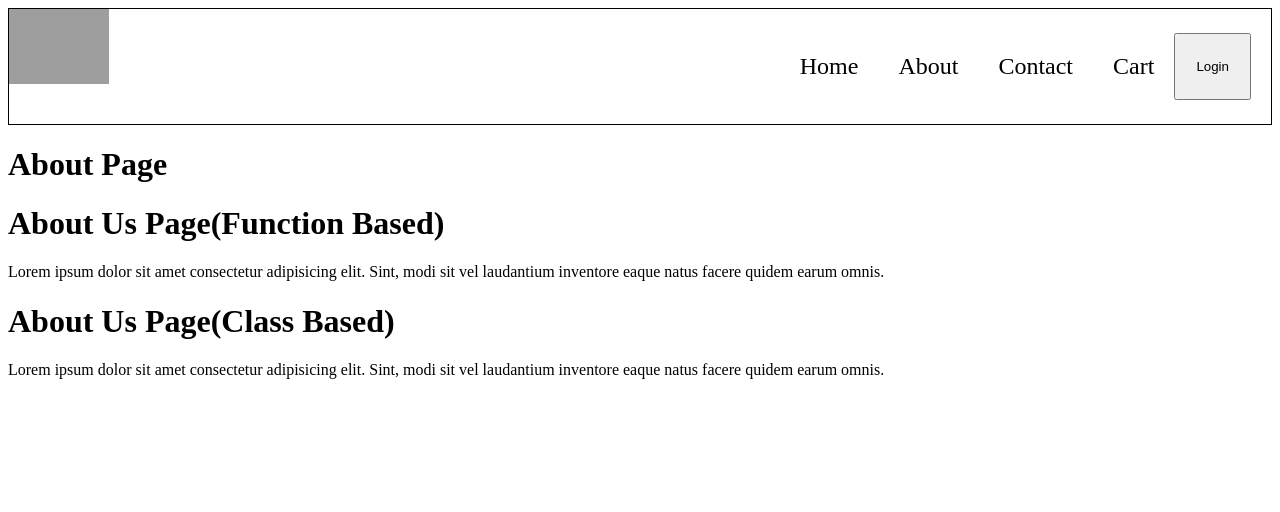
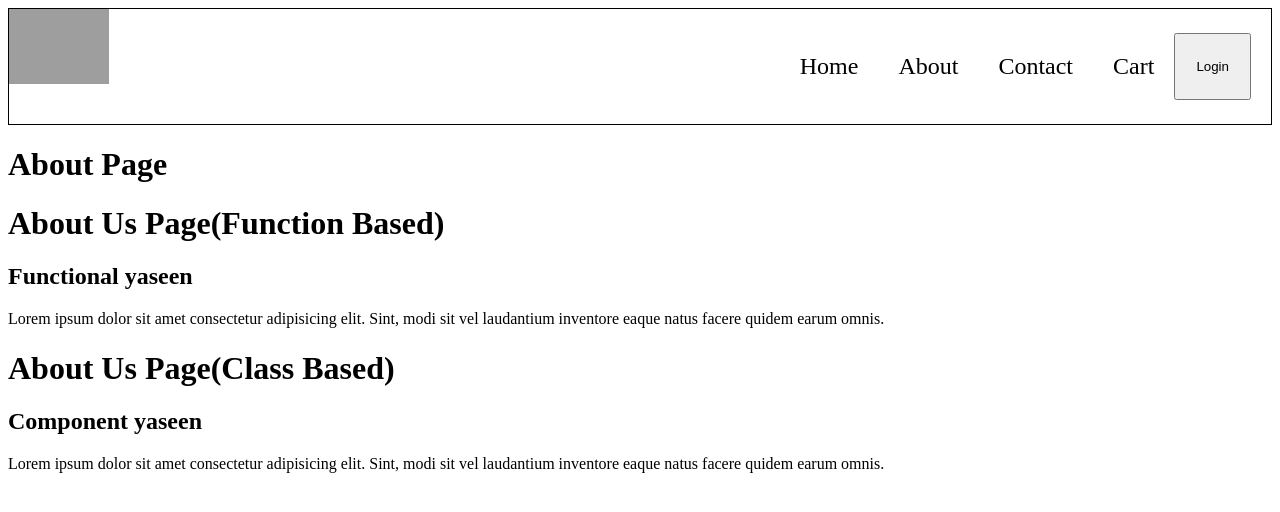
Before and after one commit to yaseen-kc/Zwiggy, a React (Vite) app: page /about in a window 1280 px wide. Shown: the top 512 px of the page. Built offline with nearby package versions, Linux system fonts and the light colour scheme; grey boxes are pictures that could not be loaded.

Commit message:
passing props

```diff
--- a/src/components/About.jsx
+++ b/src/components/About.jsx
@@ -6,8 +6,8 @@ const About = () => {
   return (
     <div>
       <h1>About Page</h1>
-      <User />
-      <UserClass />
+      <User name={"yaseen"} />
+      <UserClass name={"yaseen"} />
     </div>
   );
 };
--- a/src/components/User.jsx
+++ b/src/components/User.jsx
@@ -1,9 +1,10 @@
 import React from "react";
 
-const User = () => {
+const User = ({ name }) => {
   return (
     <div>
       <h1>About Us Page(Function Based)</h1>
+      <h2>Functional {name}</h2>
       <p>
         Lorem ipsum dolor sit amet consectetur adipisicing elit. Sint, modi sit
         vel laudantium inventore eaque natus facere quidem earum omnis.
--- a/src/components/UserClass.jsx
+++ b/src/components/UserClass.jsx
@@ -1,10 +1,15 @@
 import React from "react";
 
 class UserClass extends React.Component {
+  constructor(props) {
+    super(props);
+  }
   render() {
+    const { name } = this.props;
     return (
       <div>
         <h1>About Us Page(Class Based)</h1>
+        <h2>Component {name}</h2>
         <p>
           Lorem ipsum dolor sit amet consectetur adipisicing elit. Sint, modi
           sit vel laudantium inventore eaque natus facere quidem earum omnis.
```
